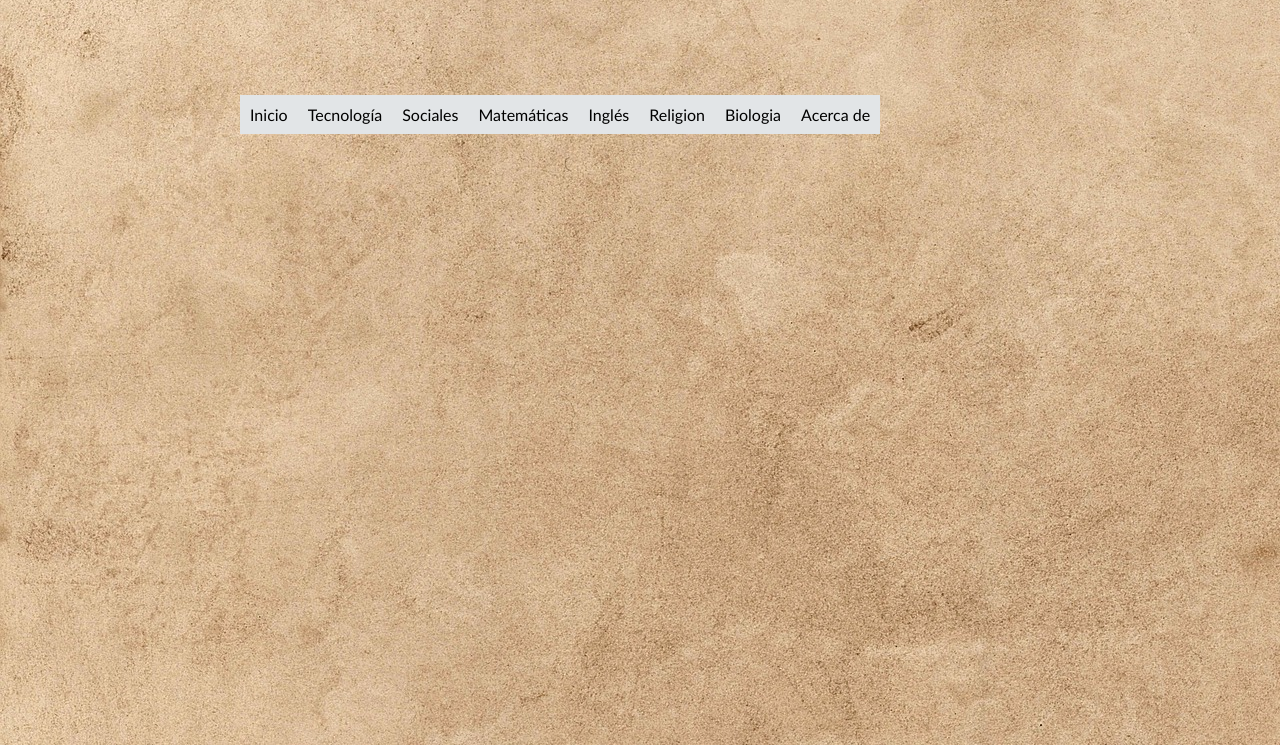
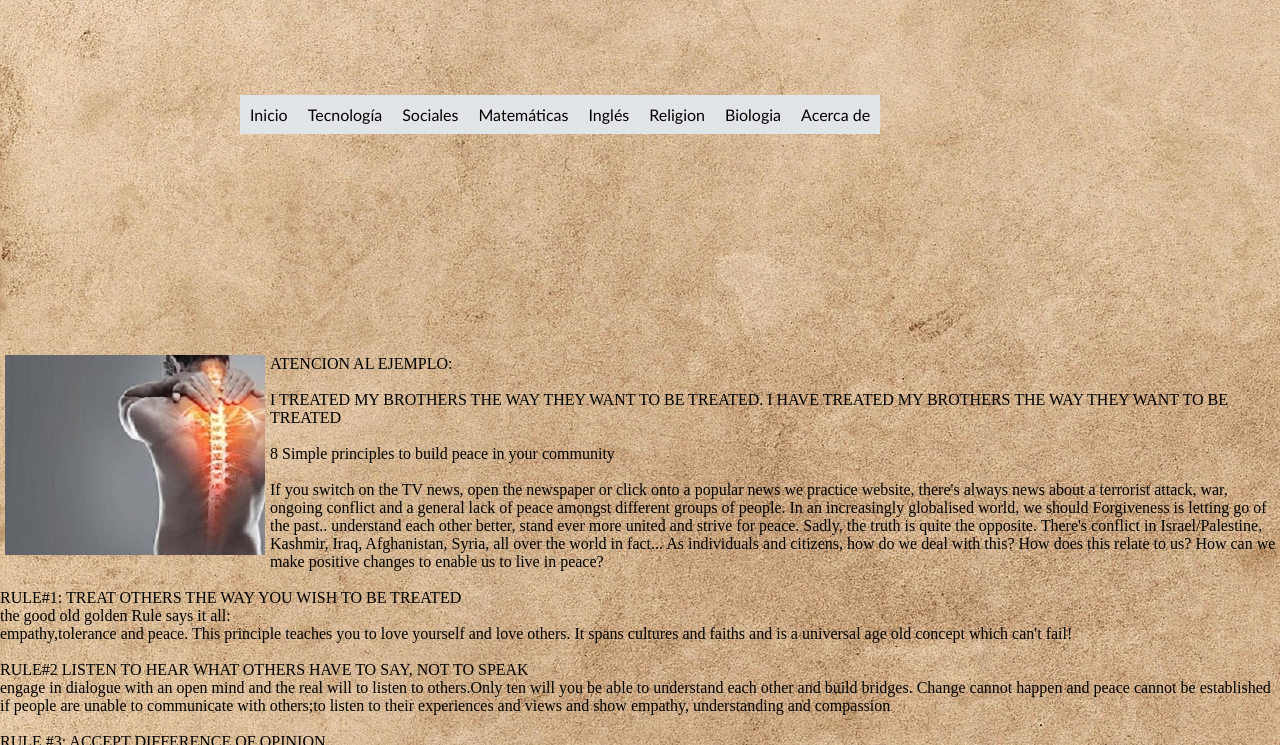
Before and after one commit to olayaximena/IDEM8-3, a plain HTML site: page ingles3.html in a window 1280 px wide. Shown: the part 55-800 px from the top of the page. Drawn offline with Linux system fonts and the light colour scheme.

Commit message:
actualizacion 29 de octubre

```diff
--- a/ingles3.html
+++ b/ingles3.html
@@ -210,6 +210,98 @@ EJEMPLO DE MENÚ DESPLEGABLE
 
 </div>
 
+<div class="contenido">
+
+<div class="imageningl"></div>
+
+<div class="textoingl"></div>
+
+ATENCION AL EJEMPLO:
+<br>
+<br>
+I TREATED MY BROTHERS THE WAY THEY WANT TO BE TREATED.
+I HAVE TREATED MY BROTHERS THE WAY THEY WANT TO BE TREATED
+<br>
+<br>
+8 Simple principles to build peace in your community
+<br><br>
+If you switch on the TV news, open the newspaper or click onto a popular news
+we practice
+website, there's always news about a terrorist attack, war, ongoing conflict and a general lack of peace amongst different groups of people. In an increasingly globalised world, we should
+Forgiveness is letting go of the past..
+understand each other better, stand ever more united and strive for peace. Sadly, the truth is quite the opposite. There's conflict in Israel/Palestine, Kashmir, Iraq, Afghanistan, Syria, all over the world in fact...
+As individuals and citizens, how do we deal with this? How does this relate to us? How can
+we make positive changes to enable us to live in peace?
+<br>
+<br>
+RULE#1: TREAT OTHERS THE WAY YOU WISH TO BE TREATED
+<br>
+the good old golden  Rule says it all:
+<br>
+empathy,tolerance and peace. This principle teaches you to love yourself and love others. It spans cultures and  faiths and is a universal age old concept which can't fail!
+<br><br>
+RULE#2 LISTEN TO HEAR WHAT OTHERS HAVE TO SAY, NOT TO SPEAK
+<br>
+engage in dialogue with an open mind and the real will to listen to others.Only ten will you be able to understand each other and build bridges. Change cannot happen and peace cannot be established if people are unable to communicate with others;to listen to their experiences and views and show empathy, understanding and compassion
+<br>
+<br>
+RULE #3: ACCEPT DIFFERENCE OF
+OPINION
+<br>
+We all have different opinions and we may not all agree on the same things. Building compromise and mutual understanding is incredibly important. Sometimes we simply need to agree to disagree and recognise that there are different beliefs and forms of expression other than our own.
+<br>
+<br>
+RULE #4: DO NOT FIGHT VIOLENCE WITH
+VIOLENCE
+<br>
+Violence is never the answer. Peace can only be brought through free will, dialogue, empathy and forgiveness. Do not stoop to same level as someone who is violent and therefore continue the vicious cycle. This does not change anything.
+<br>
+<br>
+RULE #5: ACCEPT THAT IDENTITY IS FLUID
+<br>
+Any one person can have multiple aspects to their identity. Identity comprises many elements such as nationality, cultural-linguistic origin, age and religious beliefs. Identity can and does change, taking on many new forms and means of personal expression as we learn new languages, move home, adopt new beliefs, marry into a different tradition and experience life! Do not put people into a box. Avoid categorising people according to an us vs. them narrative and remember: we are all singular individuals with unique experiences.
+Such approaches and narratives are highly divisive and unproductive.
+<br>
+<br>
+RULE #6: AVOID
+STEREOTYPES
+<br>
+Take people for the individuals they are. Avoid misconceptions, stereotypes and toxic narratives and get to know a person instead.
+This will avoid offence, misunderstandings and ultimately help you to create a real bond with others based on true understanding, empathy and trust. After all, no one likes to be judged - especially from the outsid
+<br>
+<br>
+RULE #7: APPROACH THE MEDIA
+WITH SKEPTICISM
+<br>
+Don't just believe everything you see on the TV, in the newspapers or on the internet. Think objectively for yourself. Get to know the people and facts behind any story and don't fall for media scapegoating. Stand united.
+<br>
+<br>
+RULE #8: BE CAREFUL OF THE LANGUAGE YOU
+USE
+<br>
+Your choice of language, alongside tone of voice and intonation all convey a message. Make sure that that message is positive. Be mindful of the language you use, avoiding anything with misogynistic, racist, Islamophobic, homophobic or anti-Semitic overtones. Do not underestimate the power of language - for better or for worse!
+And remember, it's not always what you say, it's how you say it
+
+
+
+
+
+
+
+
+
+
+
+
+
+
+
+
+
+
+
+
+
 
 
 </div>
```
